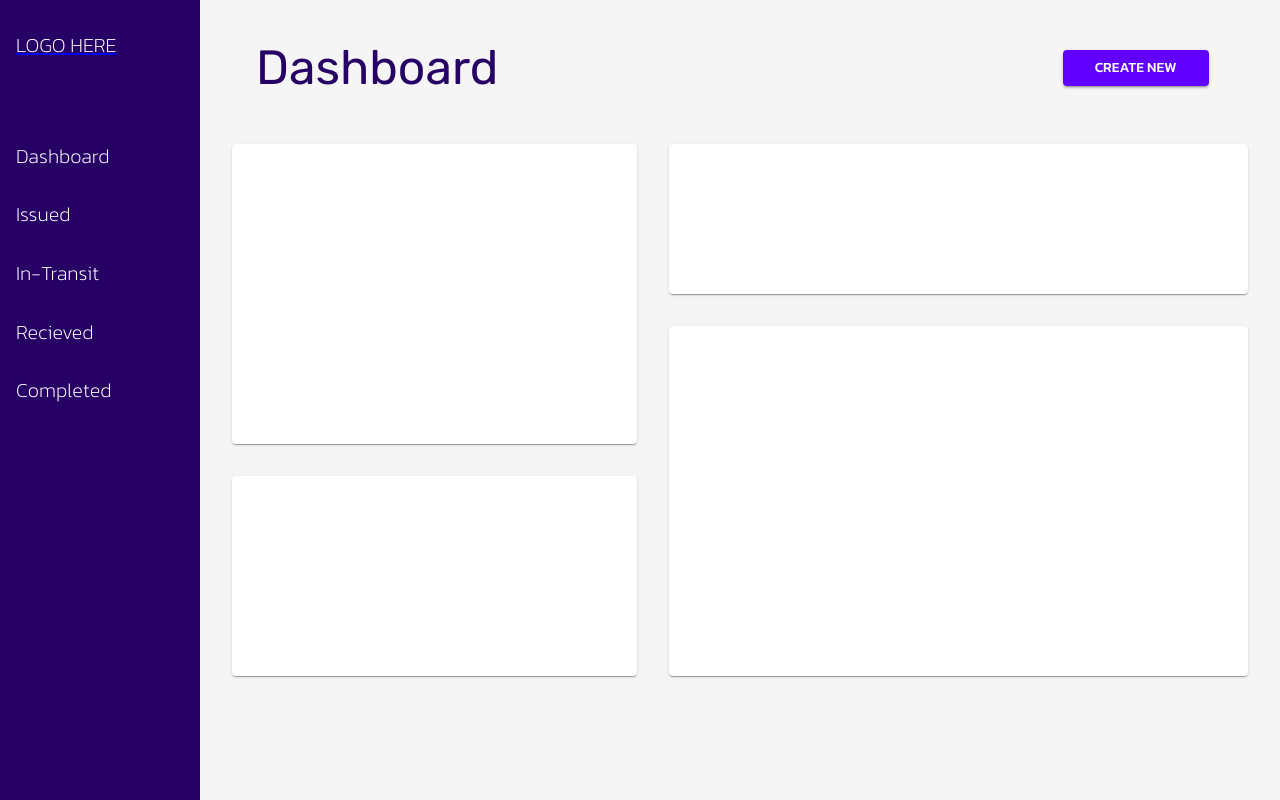
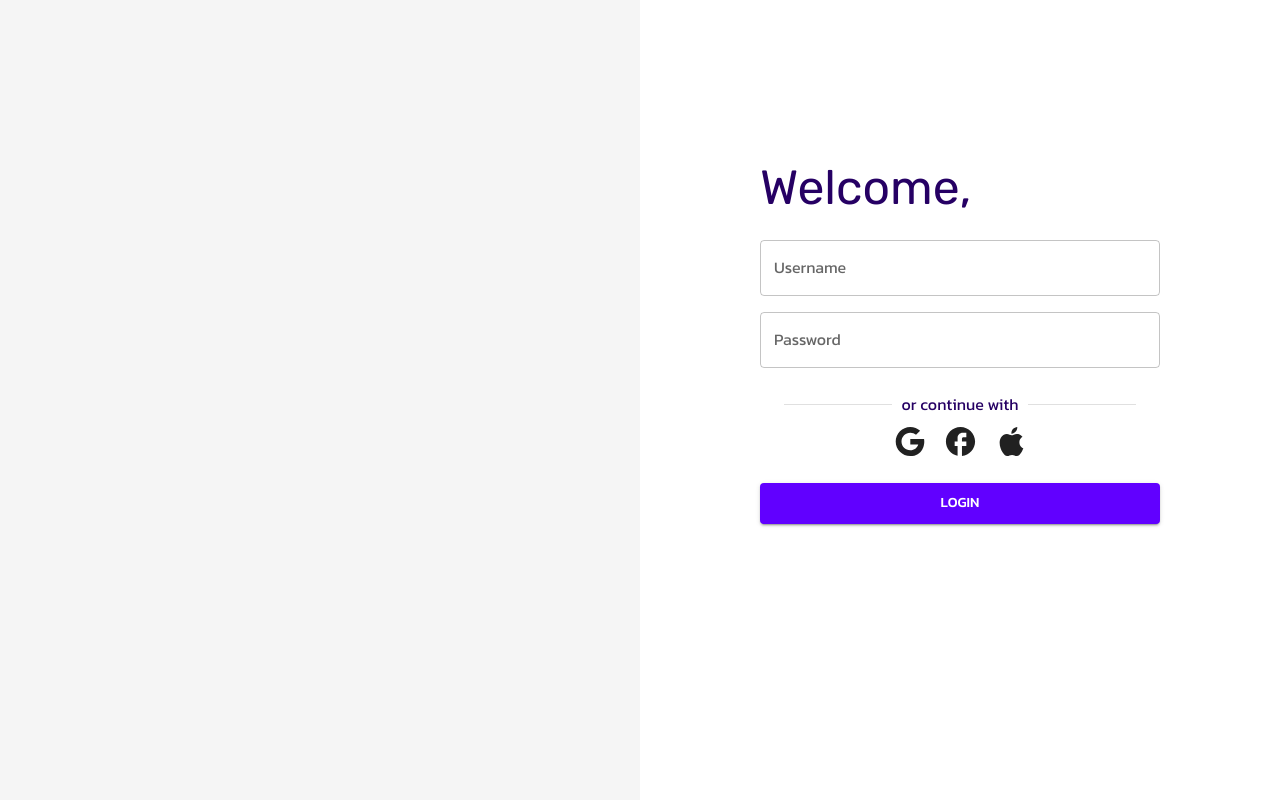
Before and after one commit to Rahik-Sikder/b2bfintech, a React (Create React App) app in the folder b2bfintechs24/: page / in a window 1280 px wide. Built offline with nearby package versions, Linux system fonts and the light colour scheme.

Commit message:
Added a Welcome page

```diff
--- a/b2bfintechs24/package.json
+++ b/b2bfintechs24/package.json
@@ -5,6 +5,7 @@
   "dependencies": {
     "@emotion/react": "^11.11.4",
     "@emotion/styled": "^11.11.0",
+    "@mui/icons-material": "^5.15.14",
     "@mui/material": "^5.15.14",
     "@testing-library/jest-dom": "^5.14.1",
     "@testing-library/react": "^13.0.0",
--- a/b2bfintechs24/src/App.js
+++ b/b2bfintechs24/src/App.js
@@ -1,11 +1,8 @@
-import React from "react";
+import {useState, React} from "react";
 
 import { Route, Routes } from "react-router-dom";
 
-import {
-  CssBaseline,
-  ThemeProvider,
-} from "@mui/material";
+import { CssBaseline, ThemeProvider } from "@mui/material";
 
 import "./App.css";
 import theme from "./theme";
@@ -16,23 +13,33 @@ import Issued from "./pages/Issued";
 import InTransit from "./pages/InTransit";
 import Recieved from "./pages/Recieved";
 import Completed from "./pages/Completed";
+import Welcome from "./pages/Welcome";
 
 function App() {
+
+
+  const [isLoggedIn, setLoggedIn] = useState(false);
+
   return (
     <ThemeProvider theme={theme}>
       <CssBaseline />
       <Routes>
-
-        <Route path="/" element={<Dashboard />} />
-        <Route path="/login" element={<Login />} />
+        <Route path="/" element={<HomePage isLoggedIn={isLoggedIn} setLoggedIn={setLoggedIn} />} />
+        <Route path="/login" element={<Login setLoggedIn={setLoggedIn} />} />
         <Route path="/issued" element={<Issued />} />
         <Route path="/intransit" element={<InTransit />} />
         <Route path="/recieved" element={<Recieved />} />
         <Route path="/completed" element={<Completed />} />
-
       </Routes>
     </ThemeProvider>
   );
 }
 
+const HomePage = ({ isLoggedIn, setLoggedIn }) => {
+  if (isLoggedIn) {
+    return <Dashboard setLoggedIn={setLoggedIn}/>;
+  }
+  return <Welcome setLoggedIn={setLoggedIn}/>;
+};
+
 export default App;
--- a/b2bfintechs24/src/components/PageContainer.js
+++ b/b2bfintechs24/src/components/PageContainer.js
@@ -1,13 +1,7 @@
 import React from "react";
 
 import {
-  Grid,
-  Typography,
   Box,
-  Container,
-  Button,
-  Stack,
-  Paper,
 } from "@mui/material";
 
 import NavigationBar from "../components/NavigationBar";
@@ -16,8 +10,7 @@ const drawerWidth = 200;
 
 const PageContainer = ({ children }) => {
   return (
-    <div style={{ height: "100vh" }}>
-      <Box sx={{ display: "flex" }}>
+    <Box sx={{ display: "flex", height: "100vh" }}>
       <Box
         component="nav"
         sx={{
@@ -39,7 +32,6 @@ const PageContainer = ({ children }) => {
         {children}
       </Box>
     </Box>
-    </div>
   );
 };
 
--- a/b2bfintechs24/src/pages/Dashboard.js
+++ b/b2bfintechs24/src/pages/Dashboard.js
@@ -11,12 +11,12 @@ import {
 import PageContainer from "../components/PageContainer";
 import SimplePaper from "../components/SimplePaper";
 
-const Dashboard = () => {
+const Dashboard = ({setLoggedIn}) => {
   return (
     <PageContainer>
       <Container maxWidth="lg" sx={{ marginTop: 5 }}>
         <Grid container flex={1} alignItems="center" justifyContent="right">
-          <Grid item xs={10}>
+          <Grid item xs={9}>
             <Typography variant="h1" color="primary.dark">
               Dashboard
             </Typography>
@@ -24,6 +24,13 @@ const Dashboard = () => {
           <Grid item xs={2}>
             <Button variant="contained" color="primary" sx={{ paddingX: 4 }}>
               Create New
+            </Button>
+          </Grid>
+          <Grid item xs={1}>
+            {/* TEMPORARY LOGOUT BUTTON */}
+            <Button variant="contained" color="primary" sx={{ paddingX: 4 }}
+              onClick={()=> setLoggedIn(false)}>
+              Logout
             </Button>
           </Grid>
         </Grid>
--- /dev/null
+++ b/b2bfintechs24/src/pages/Welcome.js
@@ -0,0 +1,96 @@
+import React from "react";
+
+import {
+  Grid,
+  Typography,
+  Box,
+  Container,
+  Button,
+  Stack,
+  CssBaseline,
+  TextField,
+  Divider,
+} from "@mui/material";
+
+import GoogleIcon from "@mui/icons-material/Google";
+import FacebookOutlinedIcon from "@mui/icons-material/FacebookOutlined";
+import AppleIcon from "@mui/icons-material/Apple";
+
+const Welcome = ({ setLoggedIn }) => {
+
+  const onLoginPress = () => {
+    setLoggedIn(true);
+  };
+
+  return (
+    <Box sx={{ display: "flex", height: "100vh" }}>
+      <CssBaseline />
+      <Grid container flex={1}>
+        <Grid item xs={0} md={6}></Grid>
+        <Grid
+          item
+          xs={12}
+          md={6}
+          sx={{ paddingY: 20, paddingX: 12, backgroundColor: "white" }}
+        >
+          <Container
+            sx={{
+              height: "100%",
+              // backgroundColor: "gray",
+            }}
+          >
+            <Stack spacing={3}>
+              <Box sx={{ justifyContent: "left" }}>
+                <Typography variant="h1" color="primary.dark">
+                  Welcome,
+                </Typography>
+              </Box>
+
+              <Stack spacing={2}>
+                <TextField
+                  id="outlined-basic"
+                  label="Username"
+                  variant="outlined"
+                />
+                <TextField
+                  id="outlined-basic"
+                  label="Password"
+                  variant="outlined"
+                />
+              </Stack>
+
+              <Container>
+                <Stack spacing={1}>
+                  <Divider>
+                    <Typography variant="body" color="primary.dark">
+                      or continue with
+                    </Typography>
+                  </Divider>
+                  <Stack
+                    direction="row"
+                    spacing={2}
+                    sx={{ display: "flex", justifyContent: "center" }}
+                  >
+                    <GoogleIcon fontSize="large" color="green" />
+                    <FacebookOutlinedIcon fontSize="large" />
+                    <AppleIcon fontSize="large" />
+                  </Stack>
+                </Stack>
+              </Container>
+              <Button
+                variant="contained"
+                color="primary"
+                sx={{ padding: 1 }}
+                onClick={onLoginPress}
+              >
+                Login
+              </Button>
+            </Stack>
+          </Container>
+        </Grid>
+      </Grid>
+    </Box>
+  );
+};
+
+export default Welcome;
```
Also changed, not shown: 1 other file (tests, documents, lock files or other folders). Lines whose indentation alone changed are shown as unchanged.
